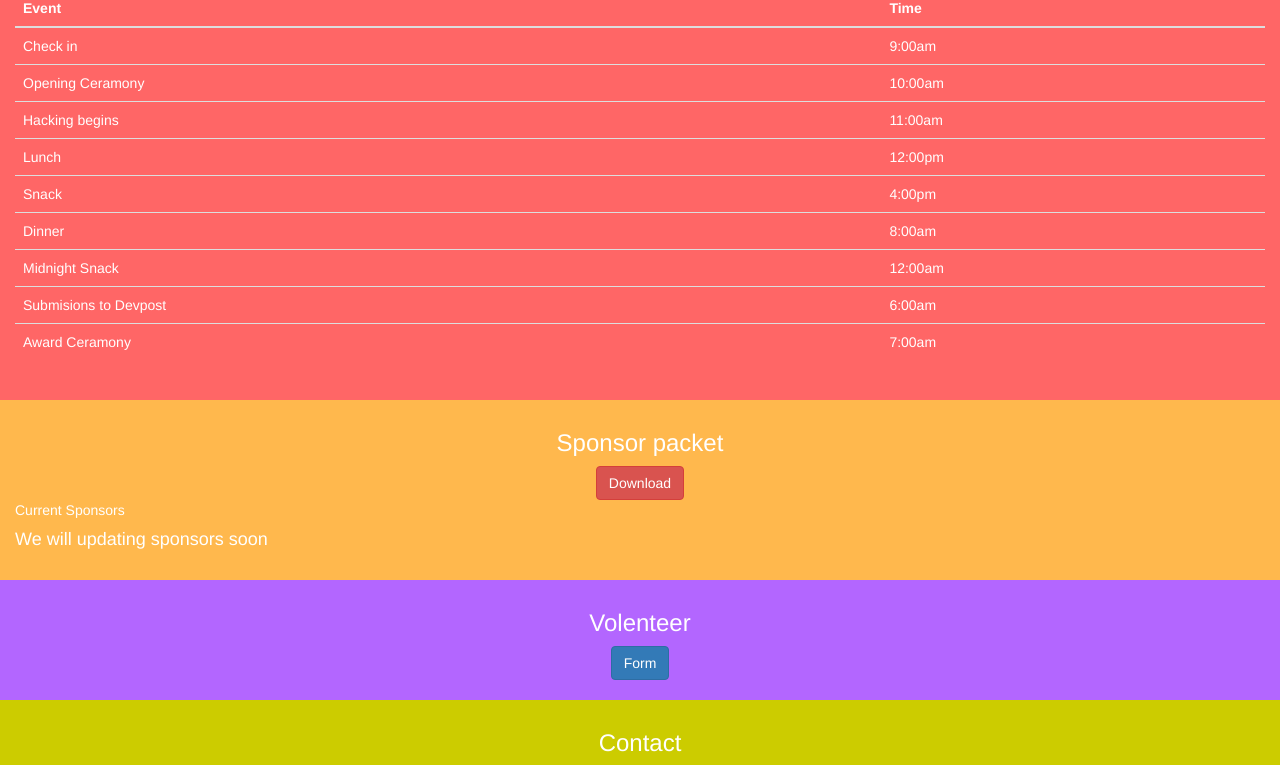
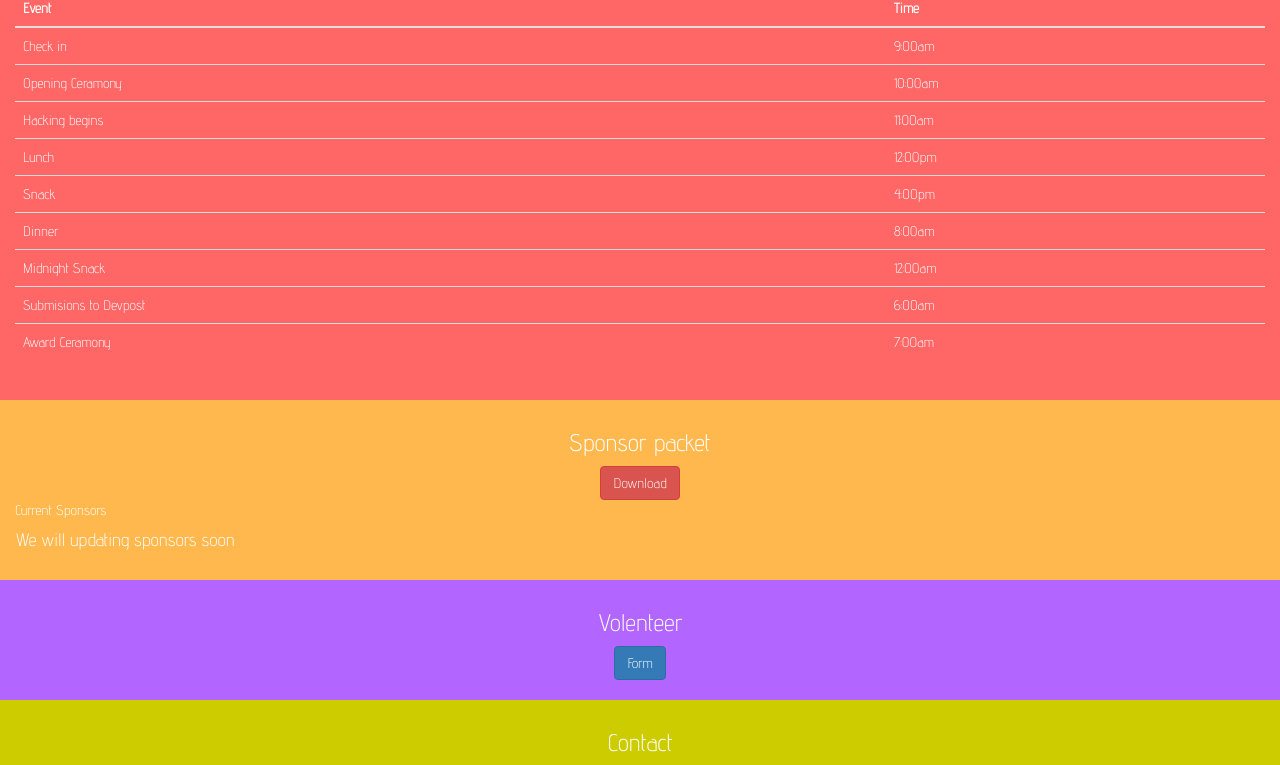
Before and after one commit to dawnstar123/Project-dawn, a plain HTML site: page Hackathon Website/index.html in a window 1280 px wide. Shown: the part 1010-1775 px from the top of the page. Drawn offline with nearby package versions, Linux system fonts and the light colour scheme; a script that the page names is missing.

Commit message:
Added fonts
+Fonts that give website more personality

```diff
--- a/Hackathon Website/style.css
+++ b/Hackathon Website/style.css
@@ -8,22 +8,27 @@
 .bg-2{
 	background-color: #4d4dff;
 	color: #ffffff;
+	font-family: adc;
 }
 .bg-3{
 	background-color: #ff6666;
 	color: #ffffff;
+	font-family: adc;
 }
 .bg-4{
 	background-color: #ffb84d;
 	color: #ffffff;
+	font-family: adc;
 }
 .bg-5{
 	background-color: #cccc00;
 	color: #ffffff;
+	font-family: adc;
 }
 .bg-6{
 	background-color:#b366ff;
 	color:#ffffff;
+	font-family: adc;
 }
 	.container-fluid {
     padding-top: 10px;
@@ -48,3 +53,14 @@ body, html {
 .table td {
    text-align: center;
 }
+@font-face {
+   font-family:adv;
+   src: url('fonts/AdventPro-ExtraLight.ttf');
+}
+@font-face{
+	font-family: adc;
+	src: url(fonts/AdventPro-Light.ttf);
+}
+body {
+   font-family: adv;
+}
```
Also changed, not shown: Hackathon Website/index.html (+1 -0 lines), Hackathon Website/fonts/AdventPro-ExtraLight.ttf (added), Hackathon Website/fonts/AdventPro-Light.ttf (added).
